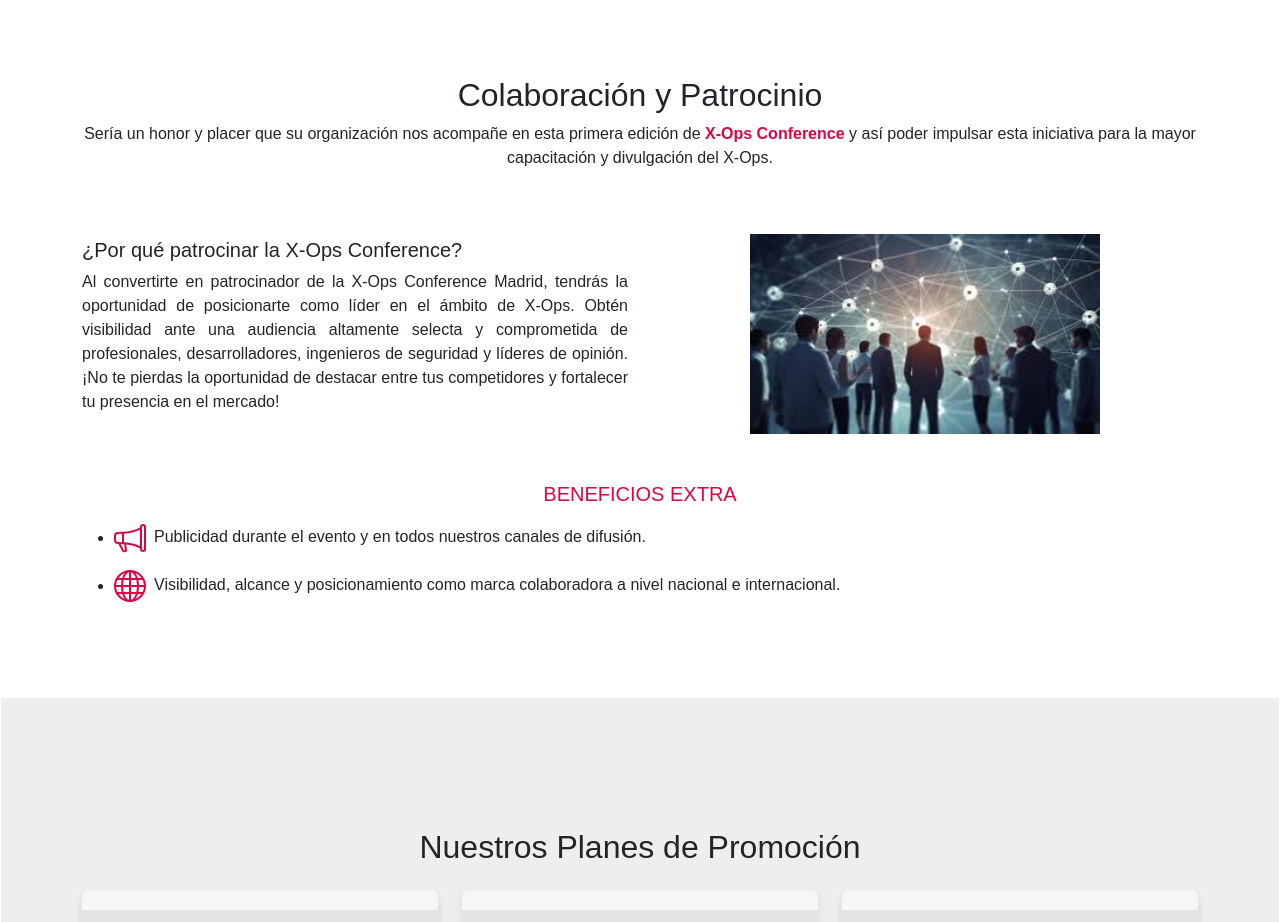
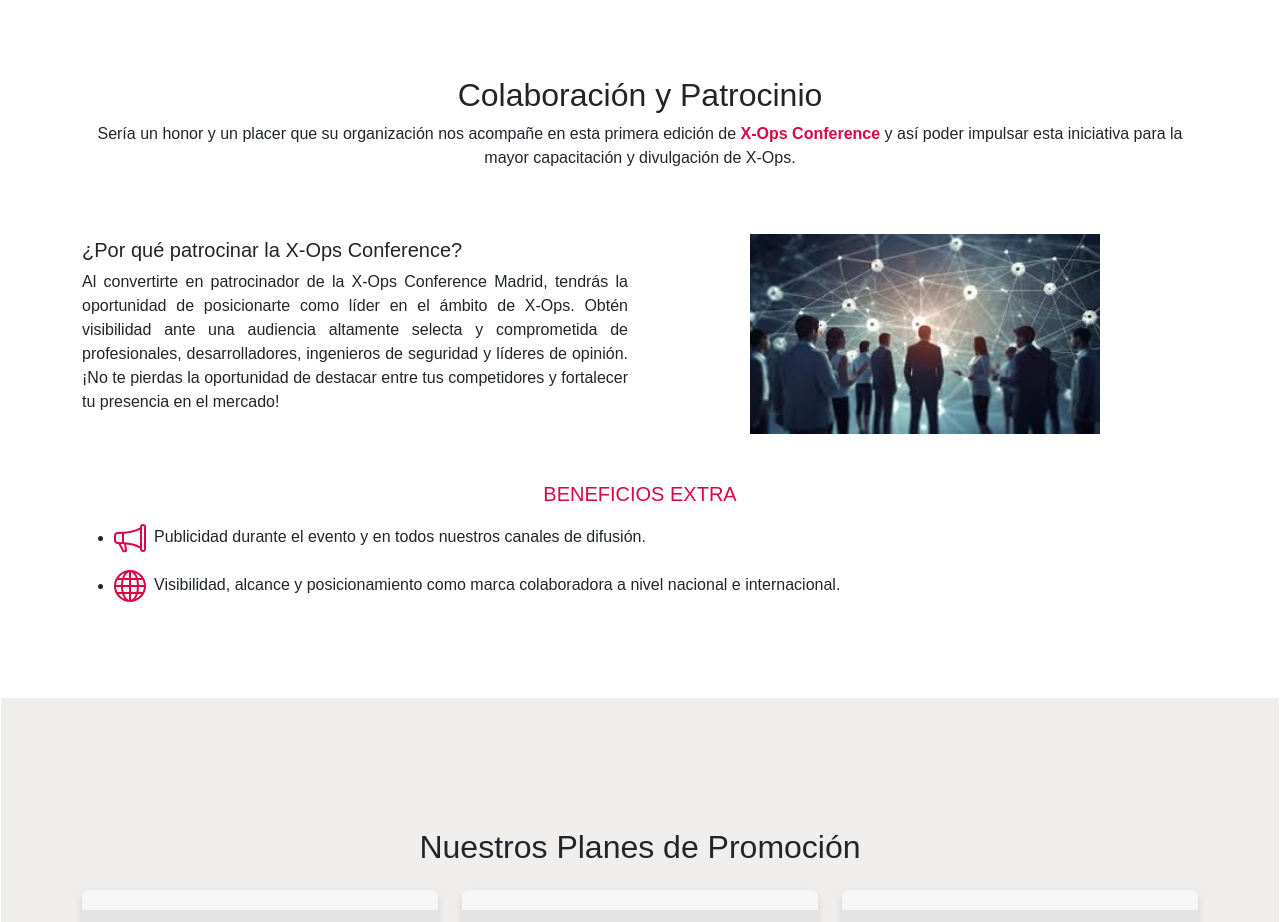
Before and after one commit to arencibiafrancisco/xopsmainpage-react, a React (Vite) app: page /Sponsor in a window 1280 px wide. Shown: the part 820-1742 px from the top of the page. Built offline with nearby package versions, Linux system fonts and the light colour scheme.

Commit message:
Update Benefits.jsx

```diff
--- a/src/componenets/Benefits.jsx
+++ b/src/componenets/Benefits.jsx
@@ -8,15 +8,14 @@
       <div className="container">
         <h2 className="text-center margin-top">Colaboración y Patrocinio</h2>
         <p className="text-center">
-          Sería un honor y placer que su organización nos acompañe en esta primera edición de
-          <span className='heading'> <strong> X-Ops Conference</strong> </span> y así poder impulsar esta iniciativa para la mayor
-          capacitación y divulgación del X-Ops.
+          Sería un honor y un placer que su organización nos acompañe en esta primera edición de
+          <span className='heading'> <strong>X-Ops Conference</strong></span> y así poder impulsar esta iniciativa para la mayor
+          capacitación y divulgación de X-Ops.
         </p>
 
         <div className="row justify-content-center align-items-center">
           <div className="col-md-6 mb-4 text-justify">
             <AnimationWrapper animation="fade-right" duration={1000}>
-
               <h5 className="mt-5">¿Por qué patrocinar la X-Ops Conference?</h5>
               <p>
                 Al convertirte en patrocinador de la X-Ops Conference Madrid, tendrás la oportunidad de posicionarte como líder en el ámbito de X-Ops.
@@ -27,8 +26,7 @@
           </div>
           <div className="col-md-6 mb-4 text-center mt-5">
             <AnimationWrapper animation="fade-left" duration={1000}>
-
-          <img src={banner} alt="Sponsor Conference" className="banner-img " />
+              <img src={banner} alt="Sponsor Conference" className="banner-img" />
             </AnimationWrapper>
           </div>
         </div>
```
Lines whose indentation alone changed are shown as unchanged.
